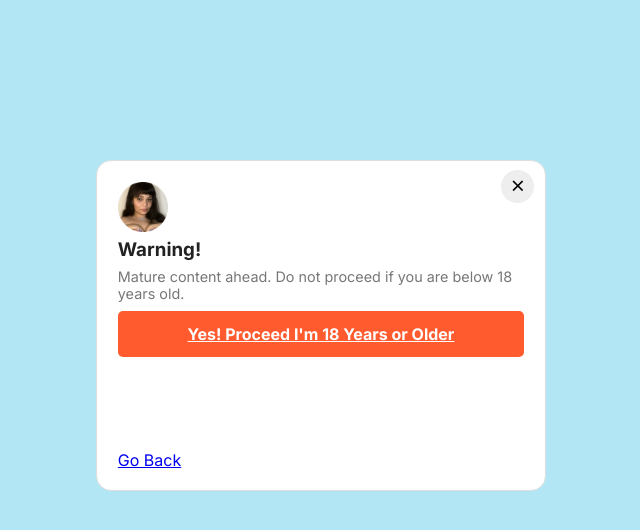
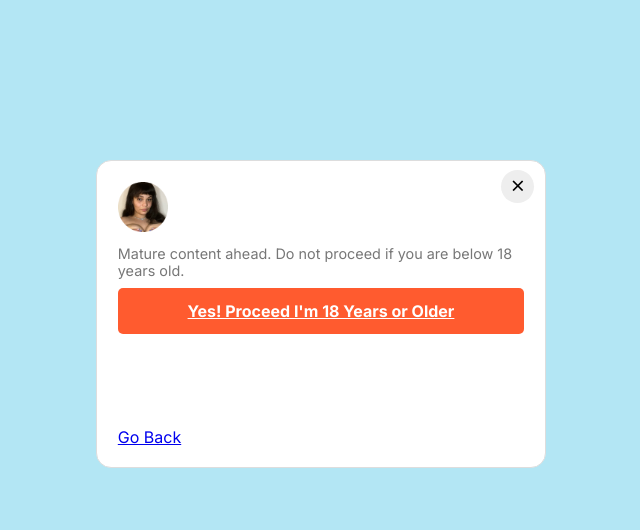
Before and after one commit to edwardpd/z, a plain HTML site: page talert.html in a window 1280 px wide. Shown: the whole page, without its empty margins (319-959 px from the left). Drawn offline with Linux system fonts and the light colour scheme.

Commit message:
Update talert.html

```diff
--- a/talert.html
+++ b/talert.html
@@ -20,7 +20,6 @@
     <button href ="https://zoeyleone.com" class="btn-close">⨉</button>
   </div>
   <div>
-    <h3>Warning!</h3>
     <p>
       Mature content ahead. Do not proceed if you are below 18 years old.
     </p>
```
